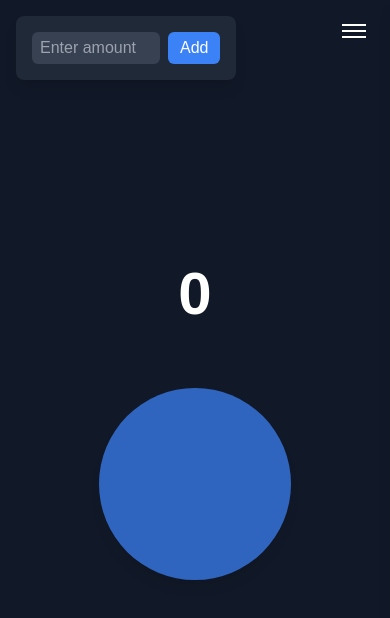
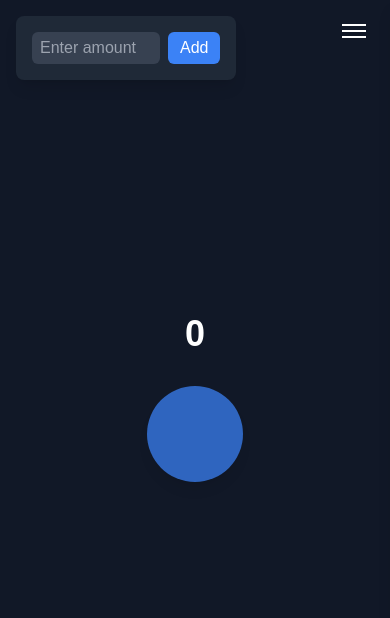
Before and after one commit to OKNG/clicker-game, a Next.js app: page / in a window 390 px wide. Shown: the top 618 px of the page. Built offline with nearby package versions, Linux system fonts and the light colour scheme.

Commit message:
Mobile optimize and better anim

```diff
--- a/app/components/ClickableCircle.tsx
+++ b/app/components/ClickableCircle.tsx
@@ -9,7 +9,7 @@ export function ClickableCircle({ onClick }: ClickableCircleProps) {
   return (
     <button
       onClick={onClick}
-      className="w-48 h-48 rounded-full bg-blue-500 hover:bg-blue-400
+      className="w-24 h-24 md:w-48 md:h-48 rounded-full bg-blue-500 hover:bg-blue-400
                  flex items-center justify-center text-white text-2xl
                  transform transition-transform duration-100 active:scale-95
                  focus:outline-none shadow-lg hover:shadow-xl
--- a/app/components/FloatingNumber.tsx
+++ b/app/components/FloatingNumber.tsx
@@ -4,6 +4,7 @@ type FloatingNumber = {
   value: number;
   left: number;
   isNegative?: boolean;
+  speedModifier: number;
 };
 
 type FloatingNumbersProps = {
@@ -19,10 +20,11 @@ export function FloatingNumbersDisplay({ floatingNumbers }: FloatingNumbersProps
       {floatingNumbers.map(num => (
         <div
           key={num.id}
-          className={`absolute bottom-0 font-bold text-2xl animate-float-up pointer-events-none
+          className={`absolute bottom-0 font-bold text-2xl pointer-events-none
                      ${num.isNegative ? 'text-red-400' : 'text-green-400'}`}
           style={{
             left: `${num.left}%`,
+            animation: `float-up ${1 / num.speedModifier}s ease-out forwards`
           }}
         >
           {num.isNegative ? '-' : '+'}${num.value.toLocaleString()}
--- a/app/hooks/useFloatingNumbers.ts
+++ b/app/hooks/useFloatingNumbers.ts
@@ -11,19 +11,24 @@ export function useFloatingNumbers() {
     // Generate a unique ID using timestamp and random number
     const uniqueId = Date.now() + Math.random();
 
+    // Generate a random speed modifier between 0.5 and 2.5
+    const speedModifier = 0.5 + Math.random() * 2;
+
     const newFloatingNumber: FloatingNumber = {
       id: uniqueId,
       value: Math.abs(value),
       left: Math.random() * 80 + 10,
-      isNegative
+      isNegative,
+      speedModifier
     };
 
     setFloatingNumbers(prev => [...prev, newFloatingNumber]);
 
     // Remove the floating number after animation completes
+    // Adjust timeout to account for speed modifier
     setTimeout(() => {
       setFloatingNumbers(prev => prev.filter(num => num.id !== uniqueId));
-    }, 1000);
+    }, 1000 / speedModifier);
   }, []);
 
   return {
--- a/app/page.tsx
+++ b/app/page.tsx
@@ -80,7 +80,7 @@ export default function Page() {
 
   return (
     <div
-      className="min-h-screen bg-gray-900 flex flex-col items-center justify-center overflow-hidden relative"
+      className="min-h-screen h-screen bg-gray-900 flex flex-col items-center overflow-hidden relative"
       onTouchStart={onTouchStart}
       onTouchMove={onTouchMove}
       onTouchEnd={onTouchEnd}
@@ -91,10 +91,30 @@ export default function Page() {
         onDebugAdd={handleDebugAdd}
       />
 
-      {/* Counter display */}
-      <div className="text-6xl font-bold text-white mb-16">
-        {count.toLocaleString()}
+      <div className="flex-1" /> {/* Spacer */}
+
+      {/* Game content centered vertically */}
+      <div className="flex flex-col items-center gap-8 mb-12">
+        {/* Counter display */}
+        <div className="text-4xl md:text-6xl font-bold text-white">
+          {count.toLocaleString()}
+        </div>
+
+        {/* Clickable circle with spinners and autoclickers */}
+        <div className="flex items-center justify-center gap-4 md:gap-8">
+          <SpinnerDisplay
+            spinners={spinners}
+          />
+
+          <ClickableCircle onClick={handleClick} />
+
+          <AutoClickerDisplay
+            autoClickers={autoClickers}
+          />
+        </div>
       </div>
+
+      <div className="flex-1" /> {/* Spacer */}
 
       <FloatingNumbersDisplay floatingNumbers={floatingNumbers} />
 
@@ -118,19 +138,6 @@ export default function Page() {
         canAfford={(price) => count >= price}
         lastPurchasedId={lastPurchasedId}
       />
-
-      {/* Clickable circle with spinners and autoclickers */}
-      <div className="flex items-center gap-8">
-        <SpinnerDisplay
-          spinners={spinners}
-        />
-
-        <ClickableCircle onClick={handleClick} />
-
-        <AutoClickerDisplay
-          autoClickers={autoClickers}
-        />
-      </div>
     </div>
   );
 }
```
